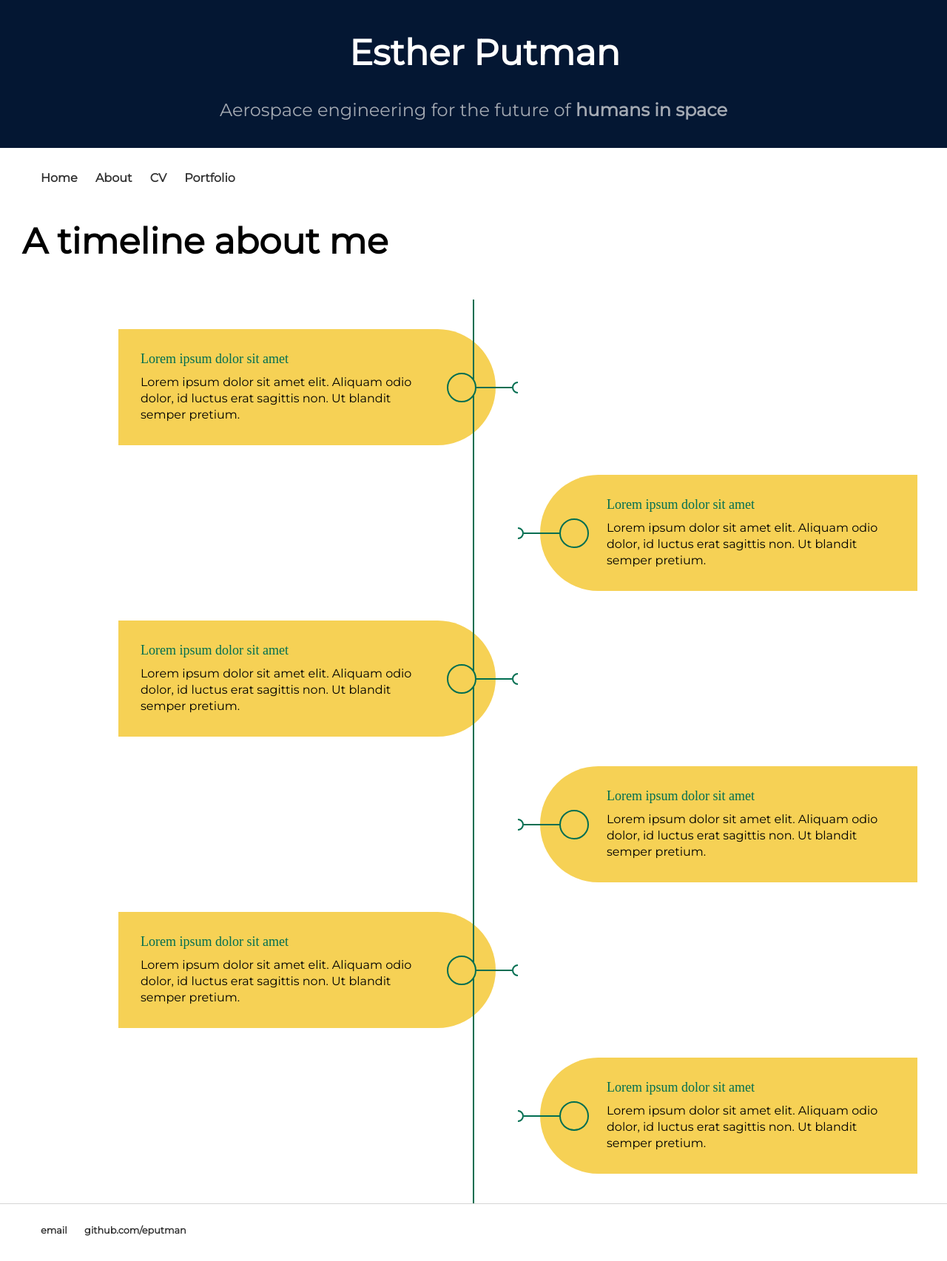
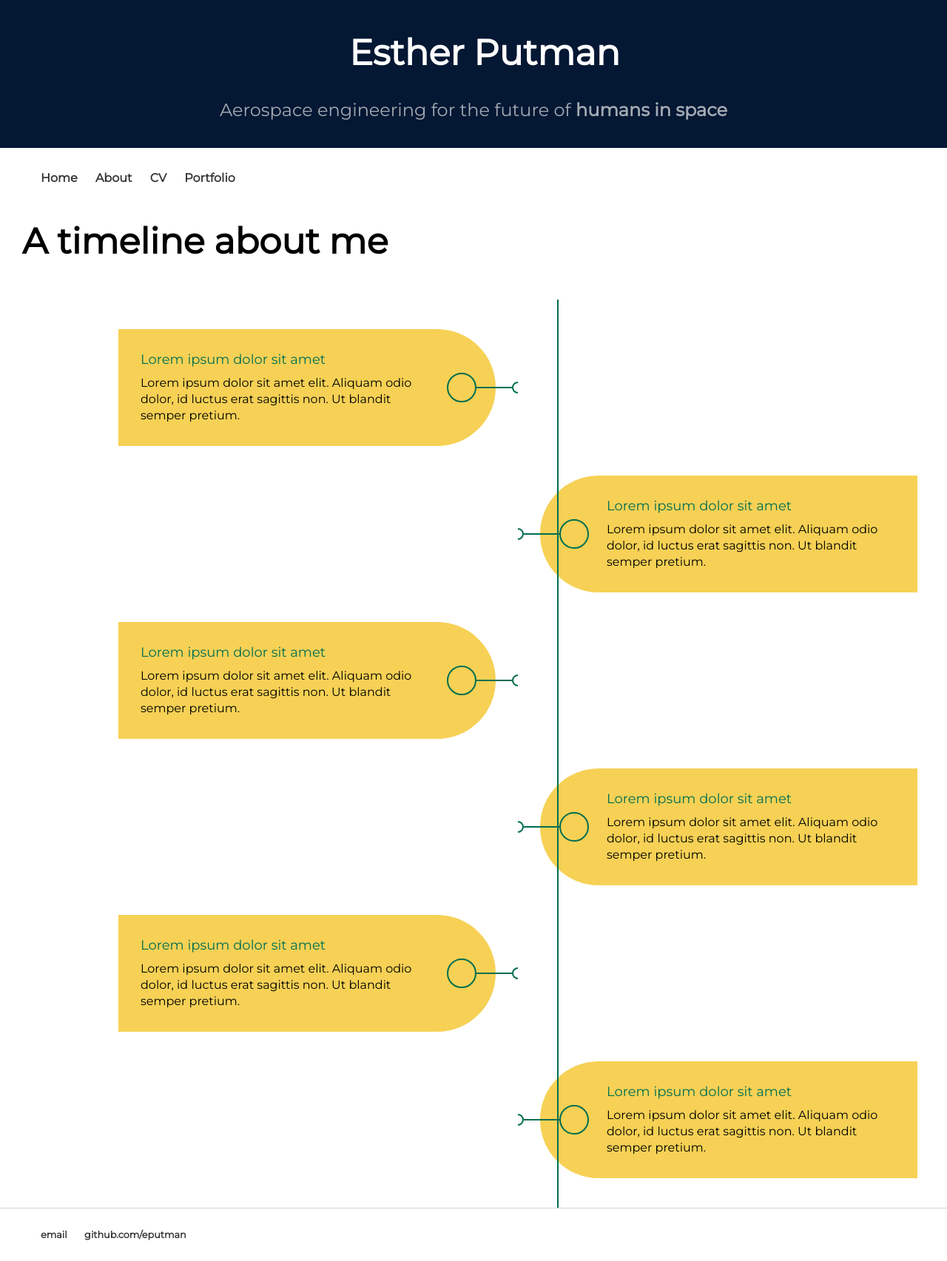
Before and after one commit to eputman/eputman.github.io, a Jekyll site: the page built from about/index.html, in a window 1280 px wide. Shown: the whole page at 74% size. Built offline with Jekyll 4.4.1, drawn with Linux system fonts in a browser that asks for light colours.

Commit message:
Update timeline.css

```diff
--- a/css/timeline.css
+++ b/css/timeline.css
@@ -33,6 +33,10 @@ a:hover {
 h1 {
     margin-left: 30px;
     font-size: 3em;
+    font-family: 'Montserrat', sans-serif;
+}
+h2 {
+    font-size: 2em;
     font-family: 'Montserrat', sans-serif;
 }
 p {
@@ -85,7 +89,7 @@ ul.posts li {
   background: #006E51;
   top: 0;
   bottom: 0;
-  left: 50%;
+  left: 60%;
   margin-left: -1px;
 }
 
```
